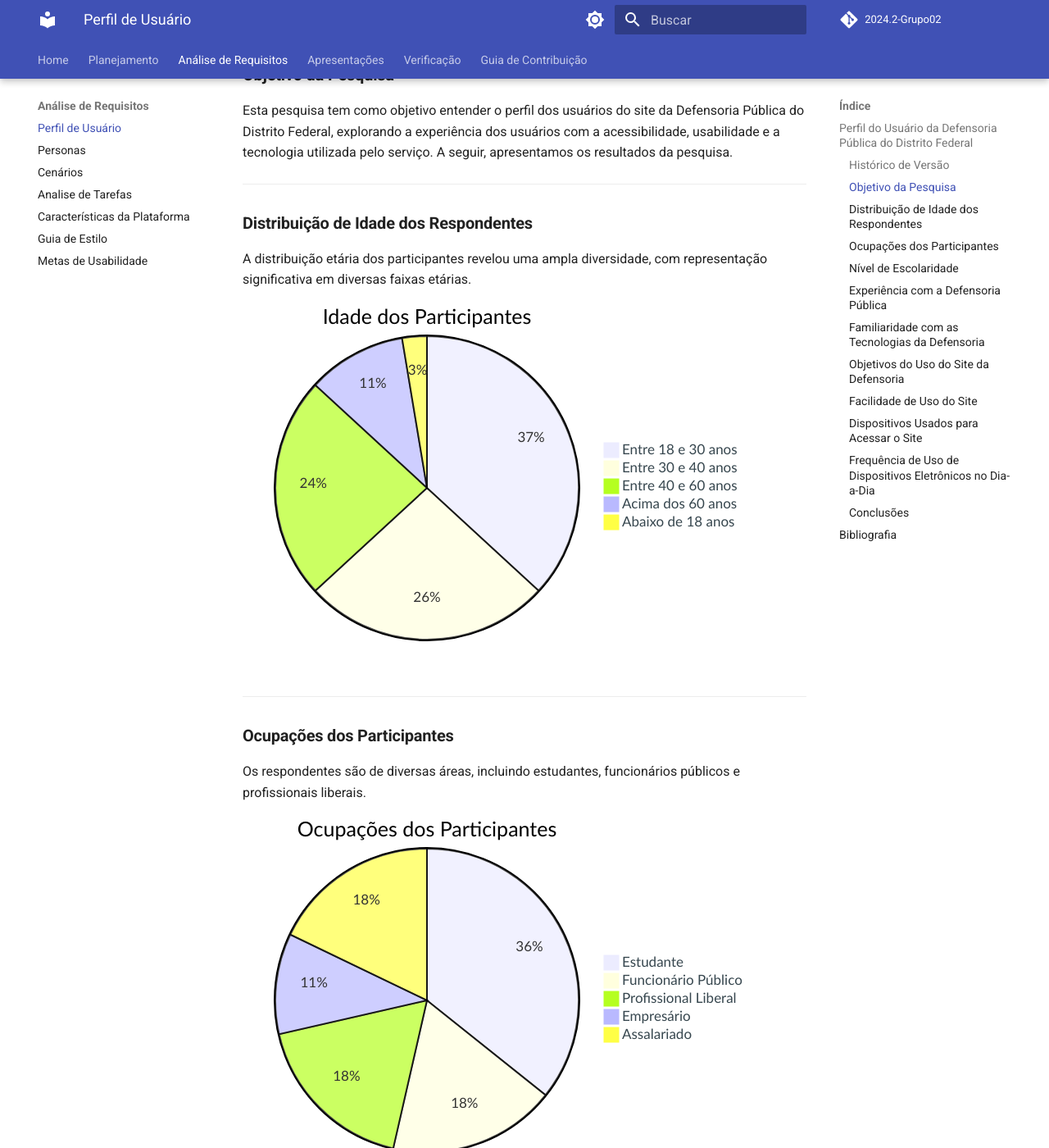
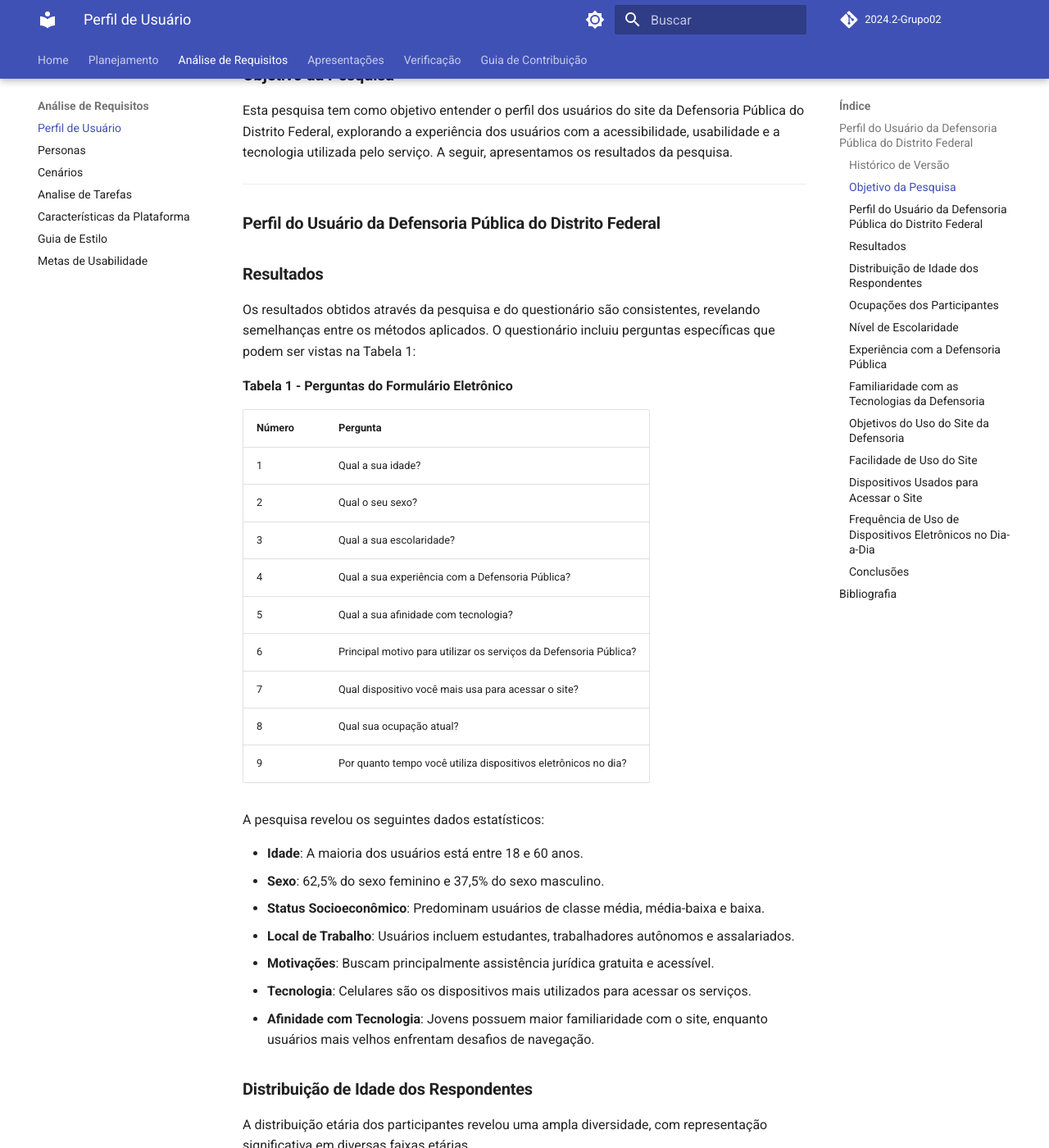
Before and after one commit to Interacao-Humano-Computador/2024.2-Grupo02, an MkDocs documentation site: the page built from docs/Analise/perfilUsuario.md, in a window 1280 px wide and 1400 px high, scrolled down 455 px. Shown: the whole window at 82% size. Built offline with MkDocs 1.6.1 and Material for MkDocs 9.7.7, drawn with Linux system fonts in a browser that asks for light colours; comment, search, counter and statistics services are not loaded.

Commit message:
page fixes

```diff
--- a/docs/Analise/perfilUsuario.md
+++ b/docs/Analise/perfilUsuario.md
@@ -11,6 +11,37 @@
 Esta pesquisa tem como objetivo entender o perfil dos usuários do site da Defensoria Pública do Distrito Federal, explorando a experiência dos usuários com a acessibilidade, usabilidade e a tecnologia utilizada pelo serviço. A seguir, apresentamos os resultados da pesquisa.
 
 ---
+### **Perfil do Usuário da Defensoria Pública do Distrito Federal**
+
+
+### **Resultados**
+
+Os resultados obtidos através da pesquisa e do questionário são consistentes, revelando semelhanças entre os métodos aplicados. O questionário incluiu perguntas específicas que podem ser vistas na Tabela 1:
+
+**Tabela 1 - Perguntas do Formulário Eletrônico**
+
+| Número | Pergunta                                    |
+|--------|--------------------------------------------|
+| 1      | Qual a sua idade?                          |
+| 2      | Qual o seu sexo?                           |
+| 3      | Qual a sua escolaridade?                   |
+| 4      | Qual a sua experiência com a Defensoria Pública? |
+| 5      | Qual a sua afinidade com tecnologia?       |
+| 6      | Principal motivo para utilizar os serviços da Defensoria Pública? |
+| 7      | Qual dispositivo você mais usa para acessar o site? |
+| 8      | Qual sua ocupação atual?                   |
+| 9     | Por quanto tempo você utiliza dispositivos eletrônicos no dia? |
+
+A pesquisa revelou os seguintes dados estatísticos:
+
+- **Idade**: A maioria dos usuários está entre 18 e 60 anos.
+- **Sexo**: 62,5% do sexo feminino e 37,5% do sexo masculino.
+- **Status Socioeconômico**: Predominam usuários de classe média, média-baixa e baixa.
+- **Local de Trabalho**: Usuários incluem estudantes, trabalhadores autônomos e assalariados.
+- **Motivações**: Buscam principalmente assistência jurídica gratuita e acessível.
+- **Tecnologia**: Celulares são os dispositivos mais utilizados para acessar os serviços.
+- **Afinidade com Tecnologia**: Jovens possuem maior familiaridade com o site, enquanto usuários mais velhos enfrentam desafios de navegação.
+
 
 ### **Distribuição de Idade dos Respondentes**
 A distribuição etária dos participantes revelou uma ampla diversidade, com representação significativa em diversas faixas etárias.
```
Also changed, not shown: docs/Analise/personas.md (+5 -2 lines).
